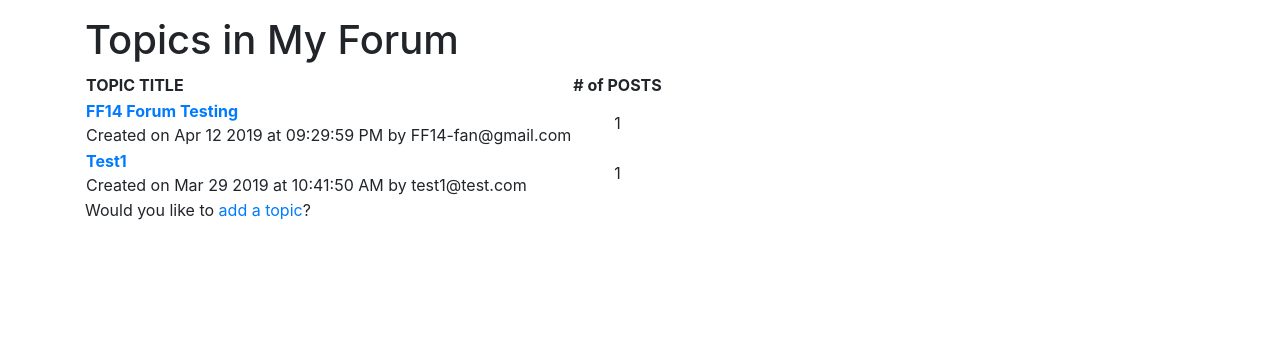
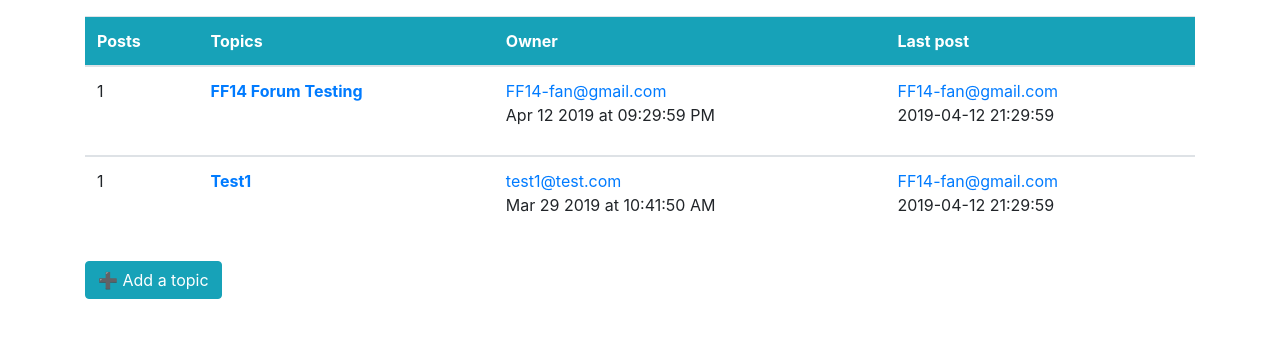
Before and after one commit to JustinJiahaoLiu/forum-php, a PHP site: page /topiclist.php?forum_id=1 in a window 1280 px wide. Shown: the part 104-442 px from the top of the page. Run offline with PHP 8.4, Linux system fonts and the light colour scheme; data comes from the database, SQL or seed files in the repository; data that the repository does not hold is empty.

```diff
--- a/showtopic.php
+++ b/showtopic.php
@@ -62,7 +62,7 @@ $display_block .= <<<END_OF_TEXT
 <td>$post_owner<br/><br/>
 created on:<br/>$post_create_time</td>
 <td>$post_text<br/><br/>
-<a href="replytopost.php?post_id=$post_id">
+<a href="replytopost.php?forum_id=$forum_id&forum_name=$forum_name&post_id=$post_id">
 <strong>REPLY TO POST</strong></a></td>
 </tr>
 END_OF_TEXT;
--- a/topiclist.php
+++ b/topiclist.php
@@ -21,11 +21,16 @@ $display_block = "<p><em>No topics exist.</em></p>";
 } else {
     //create the display string
 $display_block = <<<END_OF_TEXT
-<table>
+<table class="table">
+    <thead class="bg-info text-white">
     <tr>
-<th>TOPIC TITLE</th>
-<th># of POSTS</th>
+      <th scope="col">Posts</th>
+      <th scope="col">Topics</th>
+      <th scope="col">Owner</th>
+      <th scope="col">Last post</th>
     </tr>
+    </thead>
+<tr>
 END_OF_TEXT;
 
 while ($topic_info = mysqli_fetch_array($get_topics_res)) {
@@ -45,13 +50,35 @@ while ($posts_info = mysqli_fetch_array($get_num_posts_res)) {
             $num_posts = $posts_info['post_count'];
     }
 
+    //get the last post
+    $get_last_post_sql = "SELECT * FROM forum_posts WHERE forum_id = '".$forum_id."'
+    ORDER BY post_create_time DESC LIMIT 1";
+
+    $get_last_post_res = mysqli_query($mysqli, $get_last_post_sql)
+    or die(mysqli_error($mysqli));
+    while ($post_info = mysqli_fetch_array($get_last_post_res)) {
+            $last_post_owner = $post_info['post_owner'];
+            $last_post_time = $post_info['post_create_time'];
+    }
+
 //add to display
 $display_block .= <<<END_OF_TEXT
+<tbody>
 <tr>
-<td><a href="showtopic.php?topic_id=$topic_id&forum_id=$forum_id&forum_name=$forum_name">
-<strong>$topic_title</strong></a><br/>
-Created on $topic_create_time by $topic_owner</td>
-<td class="num_posts_col">$num_posts</td>
+<td>$num_posts</td>
+
+<th scope="row">
+<a href="showtopic.php?topic_id=$topic_id&forum_id=$forum_id&forum_name=$forum_name">$topic_title</a>
+</th>
+<td>
+<span class='text-primary'>$topic_owner</span>
+<p>$topic_create_time</p>
+</td>
+
+<td>
+<span class='text-primary'>$last_post_owner</span>
+<p>$last_post_time</p>
+</td>
 </tr>
 END_OF_TEXT;
 }
@@ -70,7 +97,7 @@ $display_block .= "</table>";
 <!DOCTYPE html>
 <html>
 <head>
-<title>Topics in My Forum</title>
+<title><?php echo $forum_name?></title>
     <script src="https://code.jquery.com/jquery-3.3.1.slim.min.js" integrity="sha384-q8i/X+965DzO0rT7abK41JStQIAqVgRVzpbzo5smXKp4YfRvH+8abtTE1Pi6jizo" crossorigin="anonymous"></script>
     <script src="https://cdnjs.cloudflare.com/ajax/libs/popper.js/1.14.7/umd/popper.min.js" integrity="sha384-UO2eT0CpHqdSJQ6hJty5KVphtPhzWj9WO1clHTMGa3JDZwrnQq4sF86dIHNDz0W1" crossorigin="anonymous"></script>
     <link rel="stylesheet" href="https://stackpath.bootstrapcdn.com/bootstrap/4.3.1/css/bootstrap.min.css" integrity="sha384-ggOyR0iXCbMQv3Xipma34MD+dH/1fQ784/j6cY/iJTQUOhcWr7x9JvoRxT2MZw1T" crossorigin="anonymous">
@@ -90,9 +117,9 @@ include 'layouts/navbar.php';
 </nav>
 
 
-<h1>Topics in My Forum</h1>
 <?php echo $display_block; ?>
-<p>Would you like to <a href="addtopic.php?forum_id=<?php echo $forum_id?>&forum_name=<?php echo $forum_name?>">add a topic</a>?</p>
+<a class="btn btn-info" href="addtopic.php?forum_id=<?php echo $forum_id?>&forum_name=<?php echo $forum_name?>">
+&#10133; Add a topic</a>
 </div>
 </body>
 </html>
```
Also changed, not shown: addtopic.php (+24 -16 lines), replytopost.php (+28 -5 lines). Lines whose indentation alone changed are shown as unchanged.
